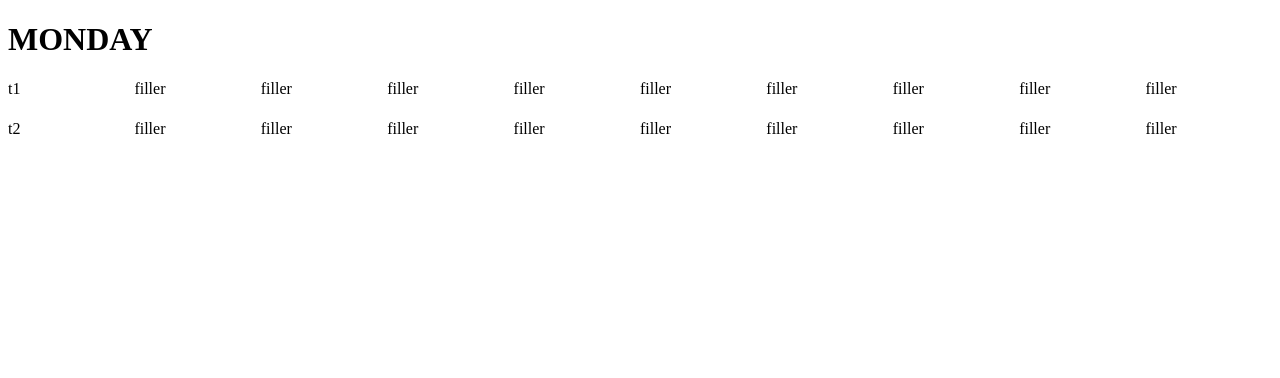
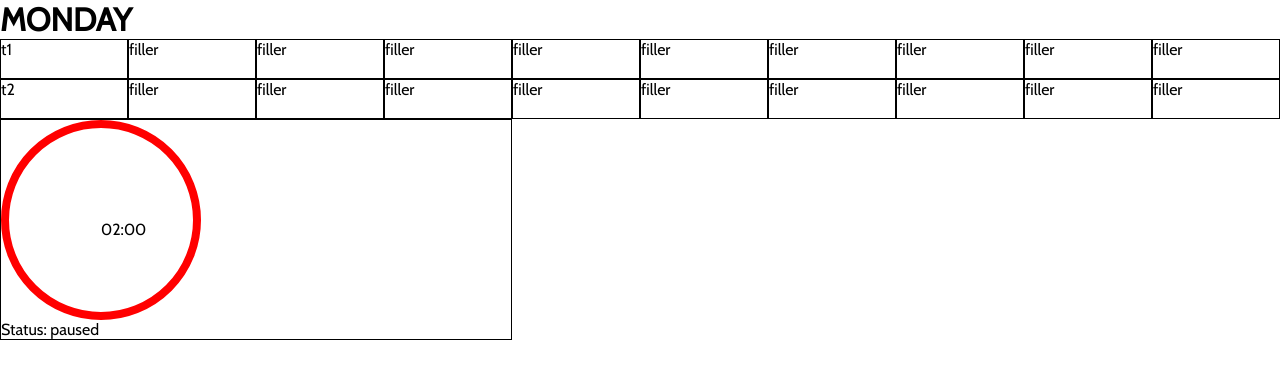
Before and after one commit to brianqian/nsuns-timer, a React (Create React App) app: page / in a window 1280 px wide. Shown: the top 378 px of the page. Built offline with nearby package versions, Linux system fonts and the light colour scheme.

Commit message:
starting logic for stopwatch

```diff
--- a/package.json
+++ b/package.json
@@ -9,6 +9,7 @@
     "@types/react-dom": "^16.9.3",
     "@types/styled-components": "^4.1.20",
     "react": "^16.11.0",
+    "react-circular-progressbar": "^2.0.3",
     "react-dom": "^16.11.0",
     "react-scripts": "3.2.0",
     "styled-components": "^4.4.1",
--- a/src/Pages/Home/Home.tsx
+++ b/src/Pages/Home/Home.tsx
@@ -1,12 +1,44 @@
 import React from 'react';
+import styled, { ThemeProvider, createGlobalStyle } from 'styled-components';
+import { theme } from '../../utils/cssTheme';
 import DailyRoutineBar from '../../components/DailyRoutineBar/DailyRoutineBar';
+import RestButton from '../../components/RestButton/RestButton';
+
+const GlobalStyle = createGlobalStyle`
+@import url('https://fonts.googleapis.com/css?family=Raleway|Cabin|Cormorant+Garamond&display=swap');
+body, html{
+  font-family: 'Cabin';
+  max-width: 100vw;
+  min-height: 100vh;
+}
+*{
+  margin: 0;
+  padding: 0;
+  box-sizing: border-box;
+}
+a {
+  color: black;
+    :visited {
+      color:  black;
+    }
+}
+`;
+
+const Container = styled.div`
+  height: 100%;
+  width: 100%;
+`;
 
 function Home() {
   return (
-    <div className="Home">
-      <h1>MONDAY</h1>
-      <DailyRoutineBar />
-    </div>
+    <ThemeProvider theme={theme}>
+      <Container>
+        <GlobalStyle />
+        <h1>MONDAY</h1>
+        <DailyRoutineBar />
+        <RestButton></RestButton>
+      </Container>
+    </ThemeProvider>
   );
 }
 
--- a/src/components/DailyRoutineBar/DailyRoutineBar.tsx
+++ b/src/components/DailyRoutineBar/DailyRoutineBar.tsx
@@ -7,6 +7,9 @@ const Container = styled.div`
   display: grid;
   grid-template-columns: repeat(10, 10%);
   grid-template-rows: 40px 40px;
+  div {
+    border: 1px solid black;
+  }
 `;
 
 function DailyRoutineBar() {
--- a/src/components/RestButton/RestButton.tsx
+++ b/src/components/RestButton/RestButton.tsx
@@ -1,7 +1,57 @@
-import React from 'react';
+import React, { useState, useEffect } from 'react';
+import styled from 'styled-components';
 
-function RestButton() {
-  return <div>Rest button</div>;
+const Container = styled.div`
+  height: 40%;
+  width: 40%;
+  border: 1px solid black;
+`;
+
+const Circle = styled.div`
+  height: 200px;
+  width: 200px;
+  border: 8px solid red;
+  border-radius: 100px;
+  position: relative;
+`;
+
+const Clock = styled.p`
+  position: absolute;
+  top: 50%;
+  left: 50%;
+`;
+
+function RestButton({ totalSeconds = 120 }) {
+  const [_totalSeconds, setTotalSeconds] = useState(totalSeconds);
+  const [time, setTime] = useState('0:00:00');
+  const [timerRunning, setTimerRunning] = useState(false);
+
+  useEffect(() => {
+    // console.log('USE EFFECT RUNNING');
+    setTime(formatSeconds(_totalSeconds));
+  }, [totalSeconds]);
+
+  const formatSeconds = (inputSeconds: number) => {
+    let minutes: number | string = Math.floor(inputSeconds / 60);
+    let seconds: number | string = inputSeconds % 60;
+    if (minutes < 10) minutes = '0' + minutes;
+    if (seconds < 10) seconds = '0' + seconds;
+    return `${minutes}:${seconds}`;
+  };
+
+  const handleClick = () => {
+    const time = new Date().getTime();
+    console.log(time);
+  };
+
+  return (
+    <Container>
+      <Circle onClick={handleClick}>
+        <Clock>{time}</Clock>
+      </Circle>
+      <p>Status: {timerRunning ? 'running' : 'paused'}</p>
+    </Container>
+  );
 }
 
 export default RestButton;
--- /dev/null
+++ b/src/utils/cssTheme.tsx
@@ -0,0 +1,133 @@
+interface HexCodes {
+  [index: number]: string;
+}
+
+const theme = {
+  color: {
+    white: '#EFEFF9',
+    red: '#F15C5F',
+    gray: '#3b3e3b',
+    blue: '#225371',
+    black: '#282829',
+  },
+  changeOpacity: (color: string, opacity: number) => {
+    const opacityHexCodes: HexCodes = {
+      0: '00',
+      1: '03',
+      2: '05',
+      3: '08',
+      4: '0A',
+      5: '0D',
+      10: '1A',
+      20: '33',
+      25: '40',
+      30: '4D',
+      40: '66',
+      50: '80',
+      60: '99',
+      70: 'B3',
+      75: 'BF',
+      80: 'CC',
+      90: 'E6',
+      100: 'FF',
+    };
+    return color + opacityHexCodes[opacity];
+  },
+  tailwind: {
+    green1: '#F0FFF4',
+    green2: '#C6F6D5',
+    green3: '#9AE6B4',
+    green4: '#68D391',
+    green5: '#48BB78',
+    green6: '#38A169',
+    green7: '#2F855A',
+    green8: '#276749',
+    green9: '#22543D',
+
+    gray1: '#F7FAFC',
+    gray2: '#EDF2F7',
+    gray3: '#E2E8F0',
+    gray4: '#CBD5E0',
+    gray5: '#A0AEC0',
+    gray6: '#718096',
+    gray7: '#4A5568',
+    gray8: '#2D3748',
+    gray9: '#1A202C',
+
+    teal1: '#E6FFFA',
+    teal2: '#B2F5EA',
+    teal3: '#81E6D9',
+    teal4: '#4FD1C5',
+    teal5: '#38B2AC',
+    teal6: '#319795',
+    teal7: '#2C7A7B',
+    teal8: '#285E61',
+    teal9: '#234E52',
+
+    blue1: '#EBF8FF',
+    blue2: '#BEE3F8',
+    blue3: '#90CDF4',
+    blue4: '#63B3ED',
+    blue5: '#4299E1',
+    blue6: '#3182CE',
+    blue7: '#2B6CB0',
+    blue8: '#2C5282',
+    blue9: '#2A4365',
+
+    indigo1: '#EBF4FF',
+    indigo2: '#C3DAFE',
+    indigo3: '#A3BFFA',
+    indigo4: '#7F9CF5',
+    indigo5: '#667EEA',
+    indigo6: '#5A67D8',
+    indigo7: '#4C51BF',
+    indigo8: '#434190',
+    indigo9: '#3C366B',
+
+    purple1: '#FAF5FF',
+    purple2: '#E9D8FD',
+    purple3: '#D6BCFA',
+    purple4: '#B794F4',
+    purple5: '#9F7AEA',
+    purple6: '#805AD5',
+    purple7: '#6B46C1',
+    purple8: '#553C9A',
+    purple9: '#44337A',
+
+    pink1: '#FFF5F7',
+    pink2: '#FED7E2',
+    pink3: '#FBB6CE',
+    pink4: '#F687B3',
+    pink5: '#ED64A6',
+    pink6: '#D53F8C',
+    pink7: '#B83280',
+    pink8: '#97266D',
+    pink9: '#702459',
+
+    orange1: '#FFFAF0',
+    orange2: '#FEEBC8',
+    orange3: '#FBD38D',
+    orange4: '#F6AD55',
+    orange5: '#ED8936',
+    orange6: '#DD6B20',
+    orange7: '#C05621',
+    orange8: '#9C4221',
+    orange9: '#7B341E',
+
+    yellow1: '#FFFFF0',
+    yellow2: '#FEFCBF',
+    yellow3: '#FAF089',
+    yellow4: '#F6E05E',
+    yellow5: '#ECC94B',
+    yellow6: '#D69E2E',
+    yellow7: '#B7791F',
+    yellow8: '#975A16',
+    yellow9: '#744210',
+  },
+  // ORIGINAL VALUE bs: "0 12px 24px 0 rgba(0, 0, 0, 0.09)",
+  bs: '0 12px 24px 0 rgba(0, 0, 0, 1)',
+  textFont: 'Source Sans Pro',
+  accent: 'darkorange',
+};
+
+export { theme };
```
Also changed, not shown: 1 other file (tests, documents, lock files or other folders).
